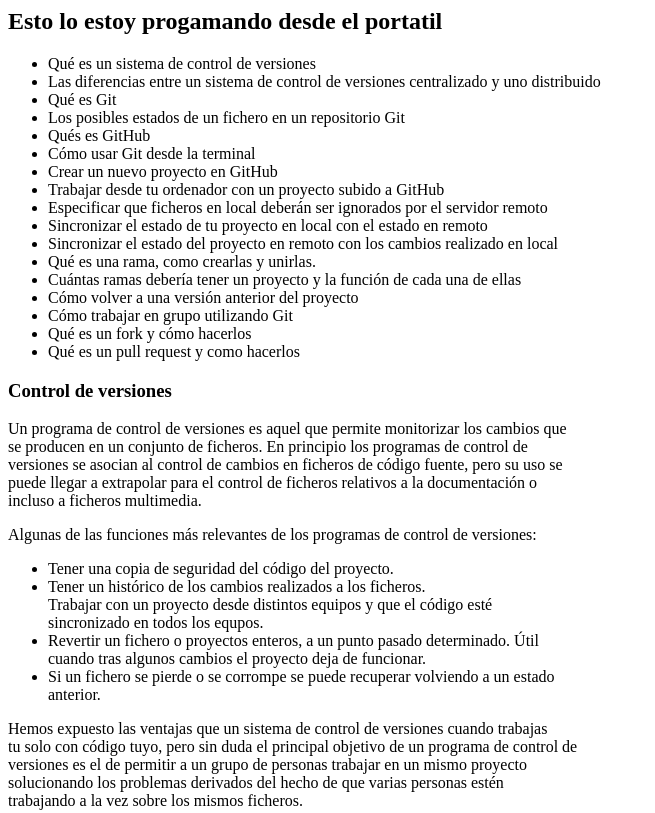
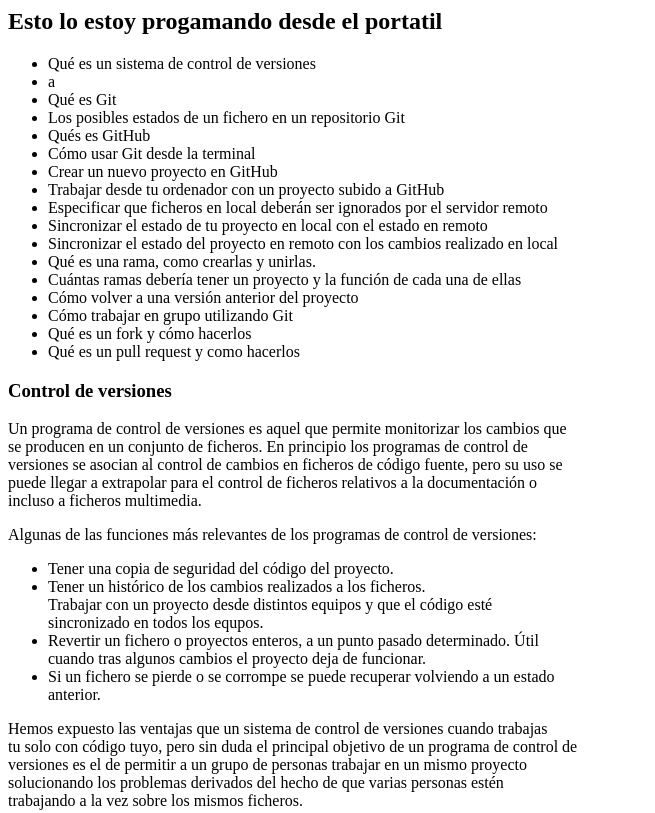
Before and after one commit to Balibrea05/Prueba2, a plain HTML site: page index.html in a window 1280 px wide. Shown: the top 813 px of the page, without its empty margins (0-655 px from the left). Drawn offline with Linux system fonts and the light colour scheme.

Commit message:
primer commit rama testing

```diff
--- a/index.html
+++ b/index.html
@@ -9,9 +9,7 @@
         <ul>
             <li>Qué es un sistema de control de versiones</li>
 
-            <li>Las diferencias entre un sistema de
-                control de versiones centralizado y
-                uno distribuido</li>
+            <li>a</li>
 
             <li>Qué es Git</li>
 
```
